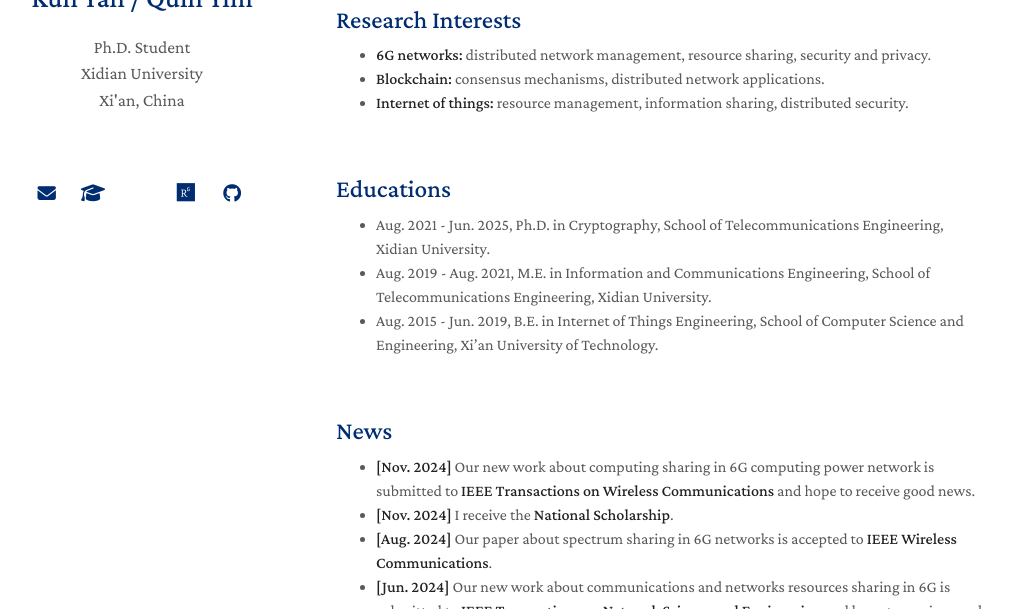
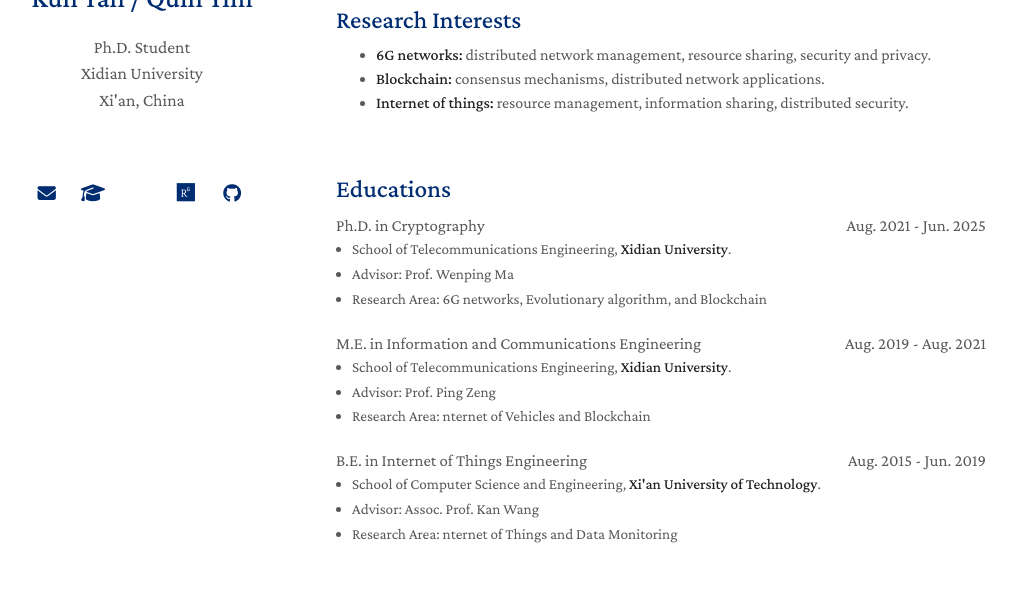
Before and after one commit to QuinYim/quinyim.github.io, a Jekyll site: the page built from index.md, in a window 1280 px wide and 900 px high, cut to the strip 291-900 px from the top of the window. Shown: the whole strip, without its empty margins (134-1151 px from the left). Built offline with Jekyll 4.4.1, drawn with Linux system fonts in a browser that asks for light colours; a style sheet for code colours, icons or effects is not loaded.

Commit message:
Update educations.md

```diff
--- a/_includes/educations.md
+++ b/_includes/educations.md
@@ -2,6 +2,32 @@
 
 <h2 style="margin: 60px 0px 10px;">Educations</h2>
 
-* Aug. 2021 - Jun. 2025, Ph.D. in Cryptography, School of Telecommunications Engineering, Xidian University.
-* Aug. 2019 - Aug. 2021, M.E. in Information and Communications Engineering, School of Telecommunications Engineering, Xidian University.
-* Aug. 2015 - Jun. 2019, B.E. in Internet of Things Engineering, School of Computer Science and Engineering, Xi'an University of Technology.
+<div style="display: flex; justify-content: space-between; width: 100%; font-size: 1.05em;">
+  <span>Ph.D. in Cryptography</span>
+  <span>Aug. 2021 - Jun. 2025</span>
+</div>
+<ul style="font-size: 0.95em; margin-top 2px; padding-left: 16px;">
+  <li style="margin-bottom: 2px;">School of Telecommunications Engineering, <strong>Xidian University</strong>.</li>
+  <li style="margin-bottom: 2px;">Advisor: Prof. Wenping Ma</li>
+  <li style="margin-bottom: 2px;">Research Area: 6G networks, Evolutionary algorithm, and Blockchain</li>
+</ul>
+
+<div style="display: flex; justify-content: space-between; width: 100%; font-size: 1.05em;">
+  <span>M.E. in Information and Communications Engineering</span>
+  <span>Aug. 2019 - Aug. 2021</span>
+</div>
+<ul style="font-size: 0.95em; margin-top 2px; padding-left: 16px;">
+  <li style="margin-bottom: 2px;">School of Telecommunications Engineering, <strong>Xidian University</strong>.</li>
+  <li style="margin-bottom: 2px;">Advisor: Prof. Ping Zeng</li>
+  <li style="margin-bottom: 2px;">Research Area: nternet of Vehicles and Blockchain</li>
+</ul>
+
+<div style="display: flex; justify-content: space-between; width: 100%; font-size: 1.05em;">
+  <span>B.E. in Internet of Things Engineering</span>
+  <span>Aug. 2015 - Jun. 2019</span>
+</div>
+<ul style="font-size: 0.95em; margin-top 2px; padding-left: 16px;">
+  <li style="margin-bottom: 2px;">School of Computer Science and Engineering, <strong>Xi'an University of Technology</strong>.</li>
+  <li style="margin-bottom: 2px;">Advisor: Assoc. Prof. Kan Wang</li>
+  <li style="margin-bottom: 2px;">Research Area: nternet of Things and Data Monitoring</li>
+</ul>
```
